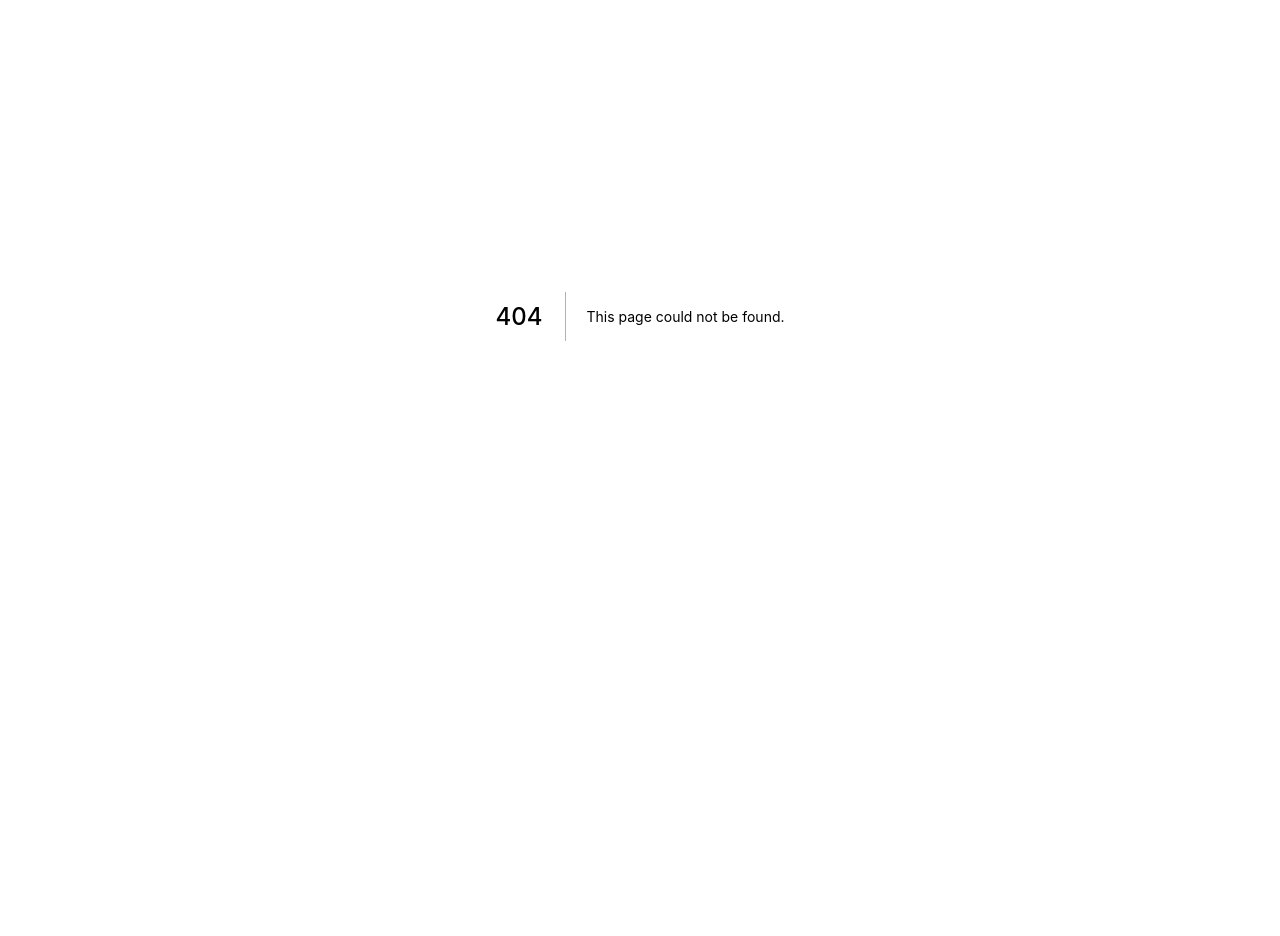
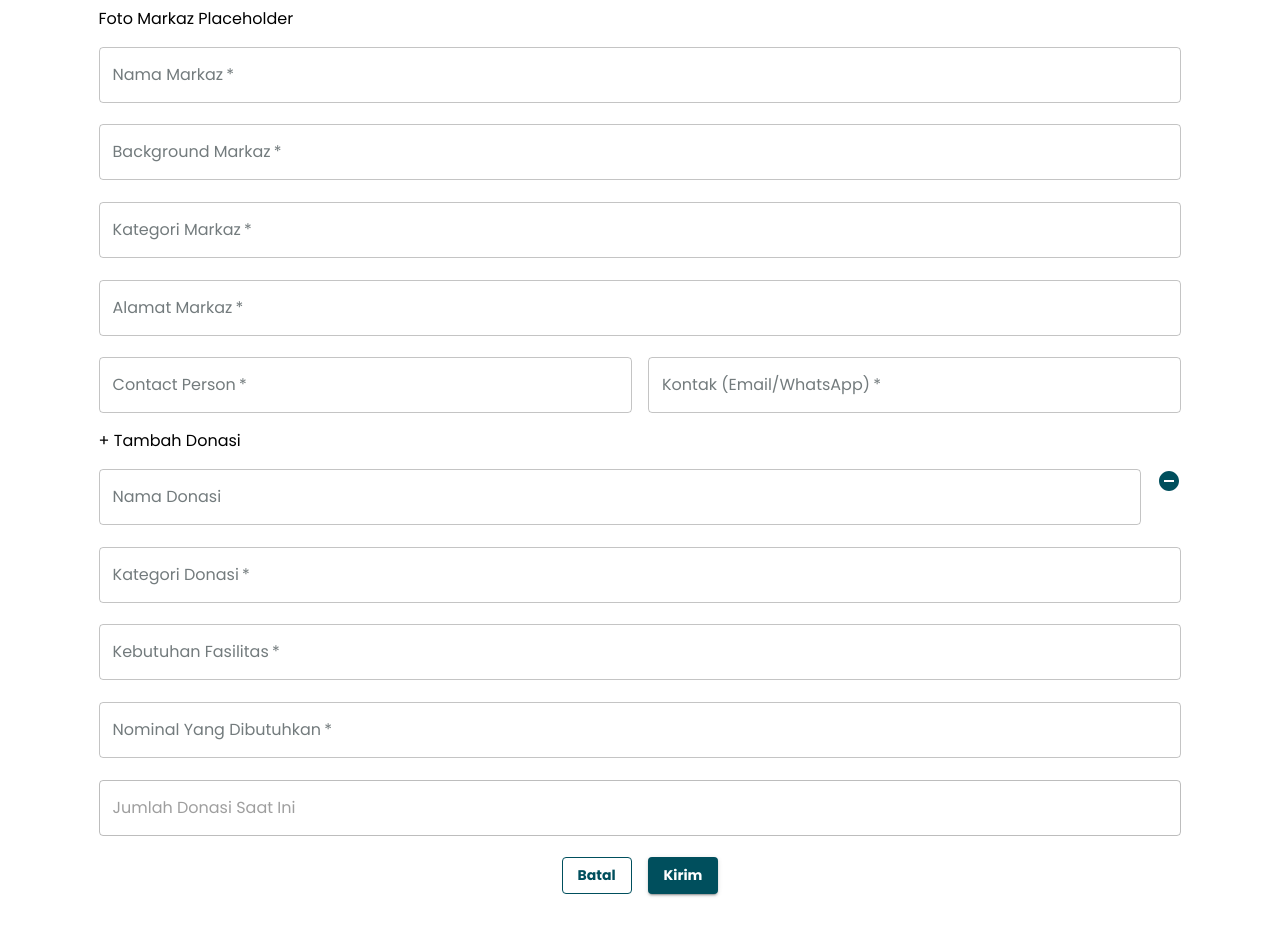
Before and after one commit to hazlazuardi/markaz-pillar-fe, a Next.js app: page /tambahdonasimarkaz in a window 1280 px wide. Before the commit this address had no page. Shown: the part 180-1116 px from the top of the page. Before the commit the page ends 992 px from the top, so only its background shows below. Built offline with nearby package versions, Linux system fonts and the light colour scheme; a web font is replaced by a local one.

Commit message:
feat: added tambah/edit donasi markaz

```diff
--- /dev/null
+++ b/src/pages/tambahdonasimarkaz.js
@@ -0,0 +1,186 @@
+import { useTheme } from '@mui/material/styles';
+import { makeStyles } from '@mui/styles';
+import TextField from '@mui/material/TextField';
+import Typography from '@mui/material/Typography';
+import Button from '@mui/material/Button';
+import Stack from '@mui/material/Stack';
+import DoDisturbOnIcon from '@mui/icons-material/DoDisturbOn';
+
+const useStyles = makeStyles((theme) => ({
+  pad1: {
+    padding: "3%"
+  },
+  pad2: {
+    paddingBottom: "2%"
+  },
+  btn: {
+    backgroundColor: "#004F5D",
+    color: "#FFFFFF",
+    fontWeight: "bold",
+    textTransform: "capitalize"
+  },
+  btn2: {
+    backgroundColor: "#FFFFFF",
+    color: "#004F5D",
+    fontWeight: "bold",
+    textTransform: "capitalize",
+    borderColor: "#004F5D"
+  }
+}));
+
+export default function TambahDonasiMarkaz() {
+  const classes = useStyles();
+  const theme = useTheme();
+  return (
+    <>
+    <Typography>
+    <div className={classes.pad1}>
+        <p> <b>UBAH MARKAZ</b> </p>
+         <p>Foto Markaz Placeholder</p>
+         <div className={classes.pad2}>
+             <TextField
+               required
+               id="outlined-required"
+               label="Nama Markaz"
+               sx=
+               {{
+                width: '100%',
+               }}
+             />
+         </div>
+         <div className={classes.pad2}>
+             <TextField
+               required
+               id="outlined-required"
+               label="Background Markaz"
+               sx=
+               {{
+                width: '100%',
+               }}
+             />
+         </div>
+         <div className={classes.pad2}>
+             <TextField
+               required
+               id="outlined-required"
+               label="Kategori Markaz"
+               sx=
+               {{
+                width: '100%',
+               }}
+             />
+         </div>
+         <div className={classes.pad2}>
+             <TextField
+               required
+               id="outlined-required"
+               label="Alamat Markaz"
+               sx=
+               {{
+                width: '100%',
+               }}
+             />
+         </div>
+        <Stack spacing={2} direction="row"
+          sx= {{
+             justifyContent: 'center'
+          }}>
+             <TextField
+               required
+               id="outlined-required"
+               label="Contact Person"
+               sx=
+               {{
+                width: '50%',
+                float: 'left',
+               }}
+             />
+             <TextField
+               required
+               id="outlined-required"
+               label="Kontak (Email/WhatsApp)"
+               sx=
+               {{
+                width: '50%',
+                float: 'right',
+               }}
+             />
+         </Stack>
+         <p>+ Tambah Donasi</p>
+         <div className={classes.pad2}>
+            <Stack spacing={2} direction="row"
+              sx= {{
+                 justifyContent: 'center'
+              }}>
+                 <TextField
+                   id="outlined"
+                   label="Nama Donasi"
+                   sx=
+                   {{
+                    width: '100%',
+                   }}
+
+                 />
+                 <div sx={{marginTop:"50%"}}>
+                    <DoDisturbOnIcon color="primary"/>
+                 </div>
+             </Stack>
+         </div>
+         <div className={classes.pad2}>
+             <TextField
+               required
+               id="outlined-required"
+               label="Kategori Donasi"
+               sx=
+               {{
+                width: '100%'
+               }}
+             />
+         </div>
+         <div className={classes.pad2}>
+             <TextField
+               required
+               id="outlined-required"
+               label="Kebutuhan Fasilitas"
+               sx=
+               {{
+                width: '100%'
+               }}
+             />
+         </div>
+         <div className={classes.pad2}>
+             <TextField
+               required
+              id="outlined-number"
+              label="Nominal Yang Dibutuhkan"
+              type="number"
+               sx=
+               {{
+                width: '100%'
+               }}
+             />
+         </div>
+         <div className={classes.pad2}>
+             <TextField
+             disabled
+              id="filled-disabled"
+              label="Jumlah Donasi Saat Ini"
+              type="number"
+               sx=
+               {{
+                width: '100%'
+               }}
+             />
+         </div>
+         <Stack spacing={2} direction="row"
+         sx= {{
+            justifyContent: 'center'
+         }}>
+             <Button variant="outlined" className={classes.btn2}>Batal</Button>
+             <Button variant="contained" className={classes.btn}>Kirim</Button>
+         </Stack>
+     </div>
+     </Typography>
+    </>
+  )
+}
```
Also changed, not shown: src/pages/tambaheditmarkaz.js (added, +120 -0 lines).
